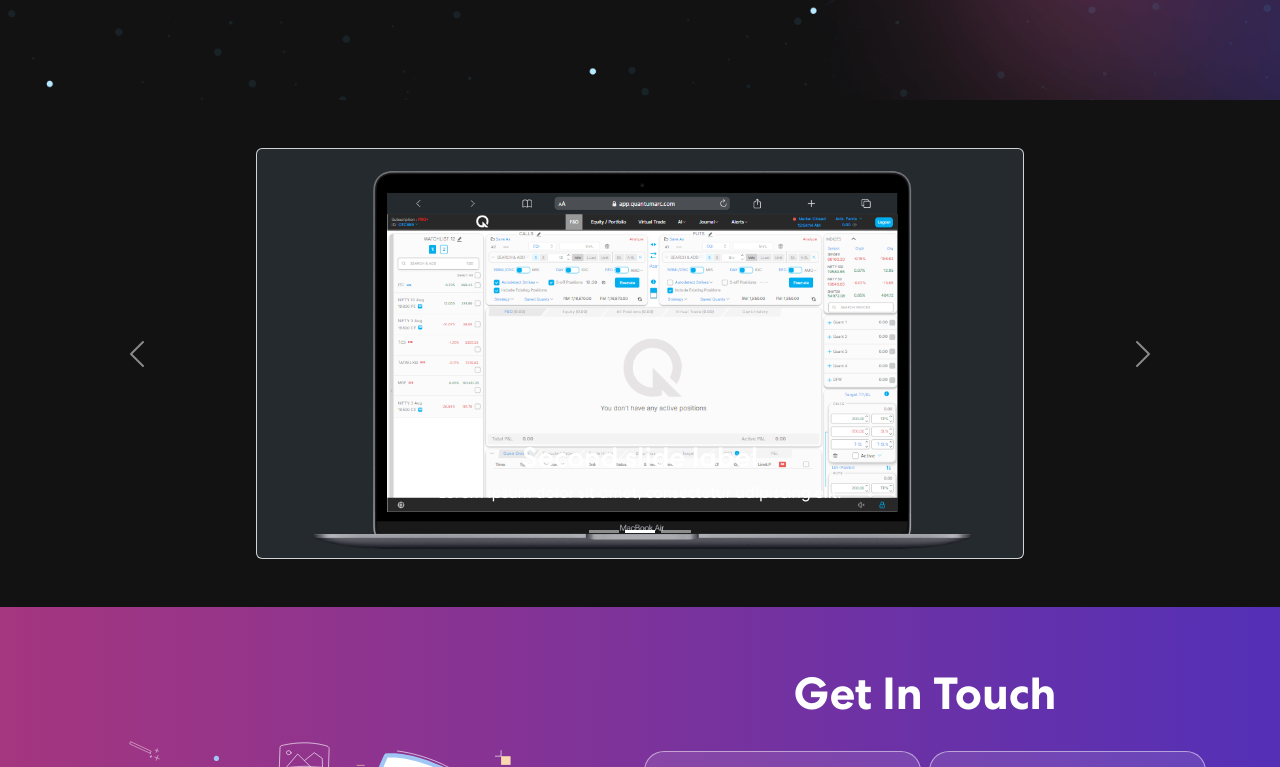
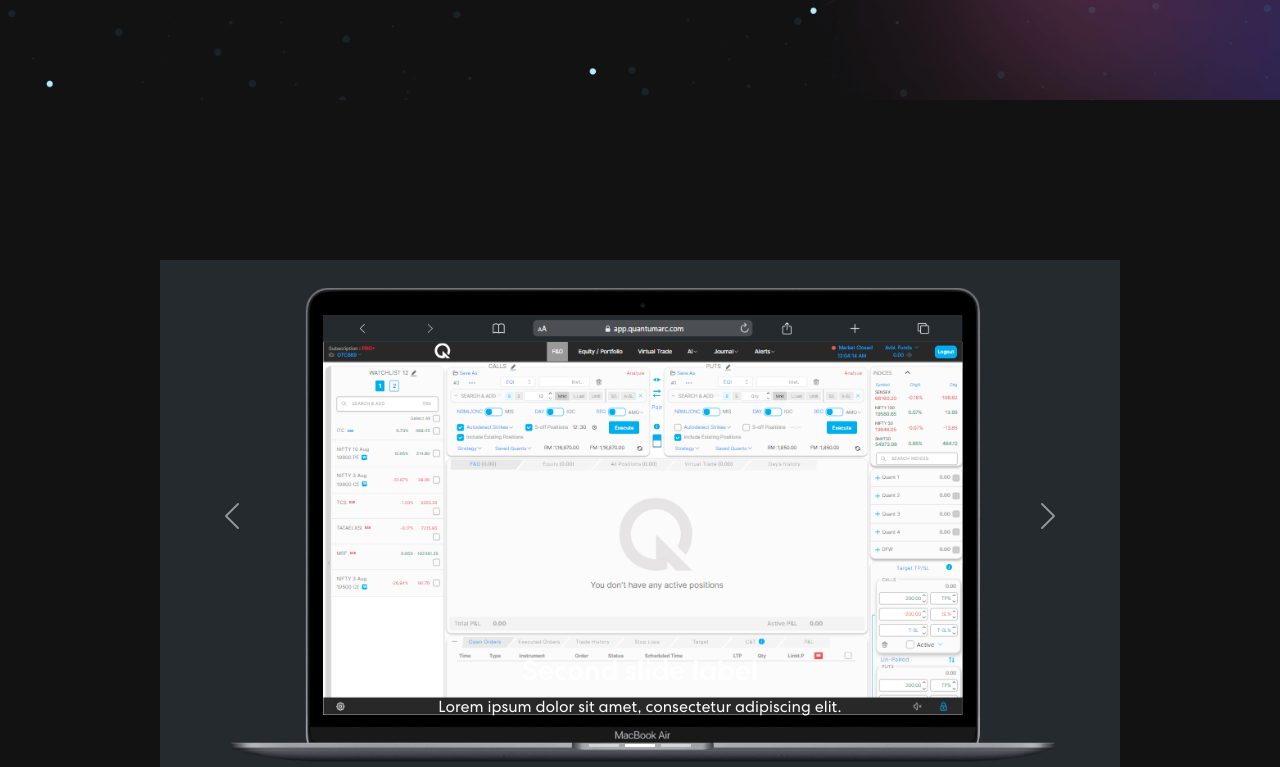
Before and after one commit to faizalkhan87/Portfolio, a React (Create React App) app: page / in a window 1280 px wide. Shown: the part 753-1520 px from the top of the page. Built offline with nearby package versions, Linux system fonts and the light colour scheme; no server answers.

Commit message:
carousal -changes

```diff
--- a/src/Navbar.js
+++ b/src/Navbar.js
@@ -7,7 +7,7 @@
 import navIcon2 from "./assets/images/nav-icon4.svg";
 import navIcon3 from "./assets/images/nav-icon3.svg";
 import mute from "./assets/images/mute.svg";
-import play from "./assets/images/play.png";
+import play from "./assets/images/play-btn.svg";
 
 import { HashLink } from "react-router-hash-link";
 import { Link, Outlet, BrowserRouter as Router } from "react-router-dom";
--- a/src/Projects.js
+++ b/src/Projects.js
@@ -1,29 +1,39 @@
 import React from "react";
-import { Card, Carousel } from "react-bootstrap";
+import { Card, Carousel, Col, Image, Row } from "react-bootstrap";
 import QuantamArDark from "./assets/images/quantamarc.png";
 import Qarc from "./assets/images/qc.png";
 import Qar from "./assets/images/quantamarcdark.png";
 
 const Projects = () => {
   return (
-    <section className="project p-5" id="projects">
+    <section
+      className="project"
+      id="projects"
+      style={{
+        padding: "10rem",
+      }}
+    >
       <Carousel fade data-bs-theme="dark">
         <Carousel.Item>
           <center>
-            <Card style={{ width: "50rem" }}>
-              <Card.Img src={Qarc} text="First slide" />
-            </Card>
+            <Row>
+              <Col>
+                <Image src={Qar} />
+              </Col>
+            </Row>
           </center>
-          {/* <Carousel.Caption>
+          <Carousel.Caption>
             <h3>First slide label</h3>
             <p>Nulla vitae elit libero, a pharetra augue mollis interdum.</p>
-          </Carousel.Caption> */}
+          </Carousel.Caption>
         </Carousel.Item>
         <Carousel.Item>
           <center>
-            <Card style={{ width: "48rem" }}>
-              <Card.Img src={QuantamArDark} text="First slide" />
-            </Card>
+            <Row>
+              <Col>
+                <Image src={QuantamArDark} />
+              </Col>
+            </Row>
           </center>
           <Carousel.Caption>
             <h3>Second slide label</h3>
@@ -32,9 +42,11 @@
         </Carousel.Item>
         <Carousel.Item>
           <center>
-            <Card style={{ width: "48rem" }}>
-              <Card.Img src={Qar} text="First slide" />
-            </Card>
+            <Row>
+              <Col>
+                <Image src={Qar} />
+              </Col>
+            </Row>
           </center>
           <Carousel.Caption>
             <h3>Third slide label</h3>
```
Also changed, not shown: src/assets/images/nav-icon4.svg, src/assets/images/play-btn.svg (added).
